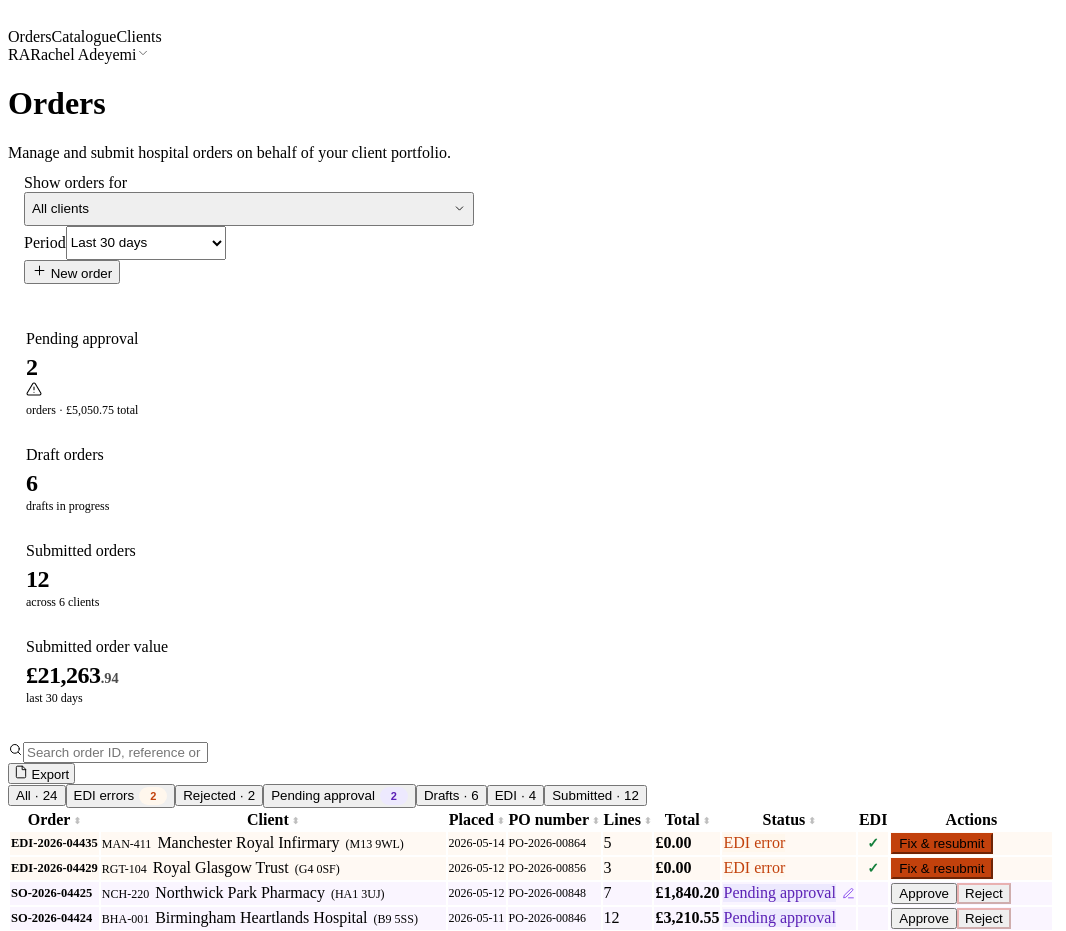
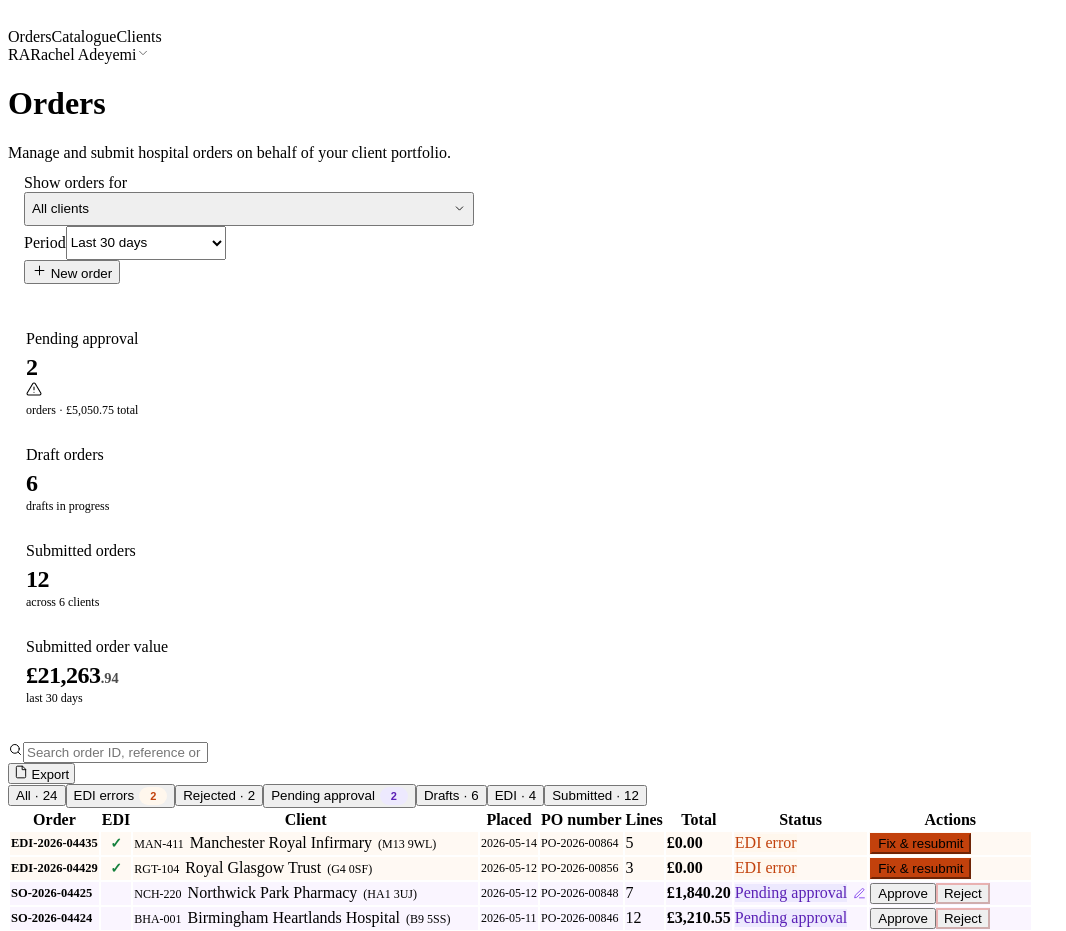
Before and after one commit to mikec78uk/sigma, a React (Vite) app in the folder app/: page / in a window 1280 px wide. Shown: the top 931 px of the page, without its empty margins (0-1066 px from the left). Built offline with nearby package versions, Linux system fonts and the light colour scheme; the HTML template or start-up script is replaced by a standard one.

Commit message:
landing page changes

```diff
--- a/app/src/screens/OrdersLanding/index.jsx
+++ b/app/src/screens/OrdersLanding/index.jsx
@@ -430,22 +430,15 @@ export default function OrdersLanding() {
               <tr>
                 {[
                   { col: 'id',     label: 'Order',     cls: ''       },
+                  { col: null,     label: 'EDI',       cls: 'center' },
                   { col: 'client', label: 'Client',    cls: ''       },
                   { col: 'placed', label: 'Placed',    cls: ''       },
                   { col: 'po',     label: 'PO number', cls: ''       },
                   { col: 'lines',  label: 'Lines',     cls: 'right'  },
                   { col: 'total',  label: 'Total',     cls: 'right'  },
                   { col: 'status', label: 'Status',    cls: ''       },
-                  { col: null,     label: 'EDI',       cls: 'center' },
                 ].map(({ col, label, cls }) => (
-                  <th
-                    key={label}
-                    className={cls}
-                    onClick={col ? () => toggleSort(col) : undefined}
-                    style={col ? { cursor: 'pointer', userSelect: 'none', whiteSpace: 'nowrap' } : {}}
-                  >
-                    {label}{col && <SortCaret col={col} />}
-                  </th>
+                  <th key={label} className={cls}>{label}</th>
                 ))}
                 <th className="right" style={{ width: 160 }}>Actions</th>
               </tr>
@@ -468,6 +461,11 @@ export default function OrdersLanding() {
                     >
                       <td>
                         <div className="mono" style={{ fontSize: 12.5, fontWeight: 600 }}>{o.id}</div>
+                      </td>
+                      <td style={{ textAlign: 'center' }}>
+                        {o.edi && (
+                          <span title="EDI order" style={{ fontSize: 14, color: '#15803d', fontWeight: 700 }}>✓</span>
+                        )}
                       </td>
                       <td>
                         <div><span className="mono" style={{ fontSize: 12, marginRight: 6 }}>{client?.code}</span>{client?.name}{client?.postcode && <span className="muted" style={{ marginLeft: 6, fontSize: 12 }}>({client.postcode})</span>}</div>
@@ -539,11 +537,6 @@ export default function OrdersLanding() {
                             </div>
                           )}
                         </div>
-                      </td>
-                      <td style={{ textAlign: 'center' }}>
-                        {o.edi && (
-                          <span title="EDI order" style={{ fontSize: 14, color: '#15803d', fontWeight: 700 }}>✓</span>
-                        )}
                       </td>
                       <td className="right">
                         {o.status === 'draft' && (
```
